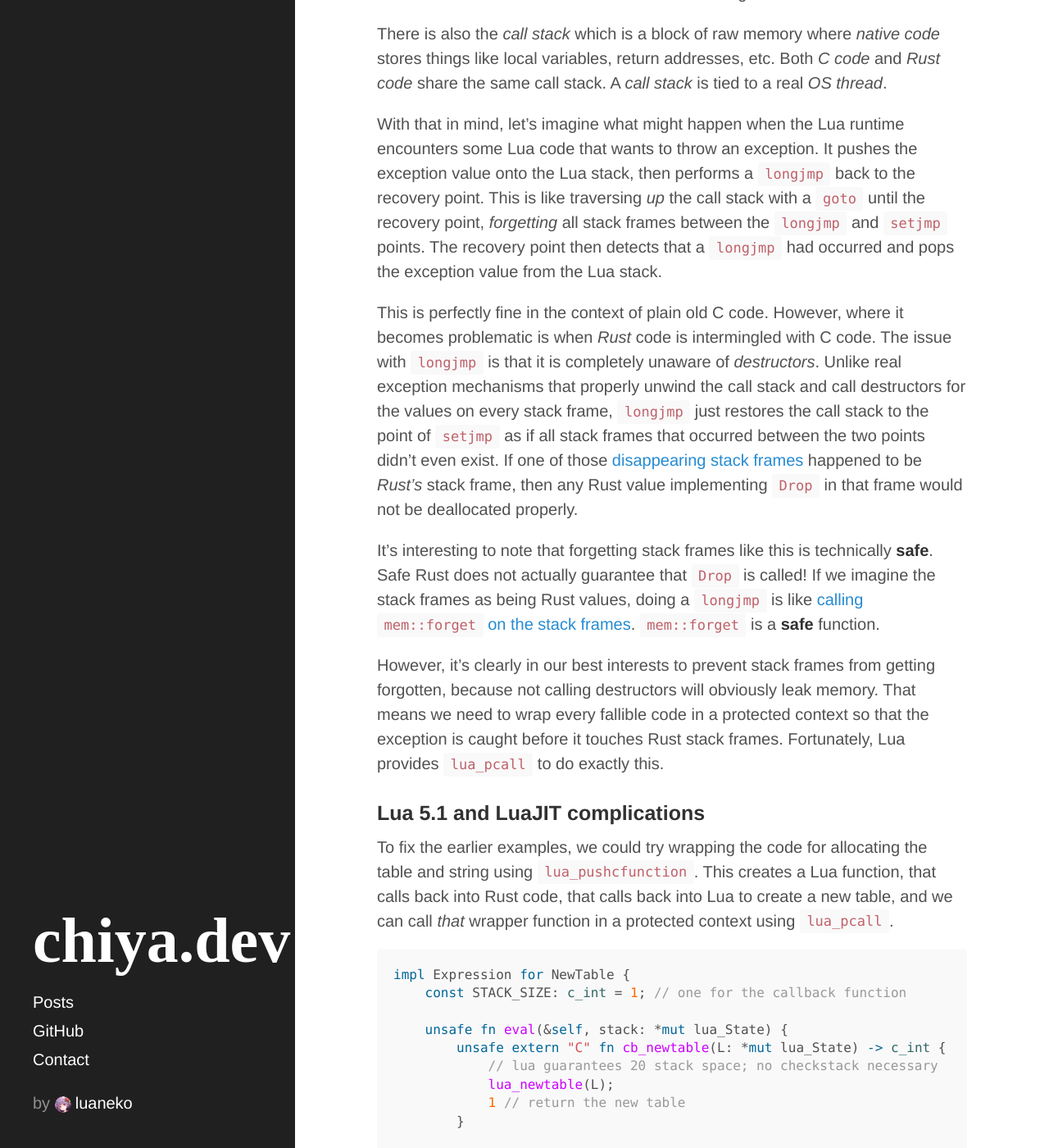
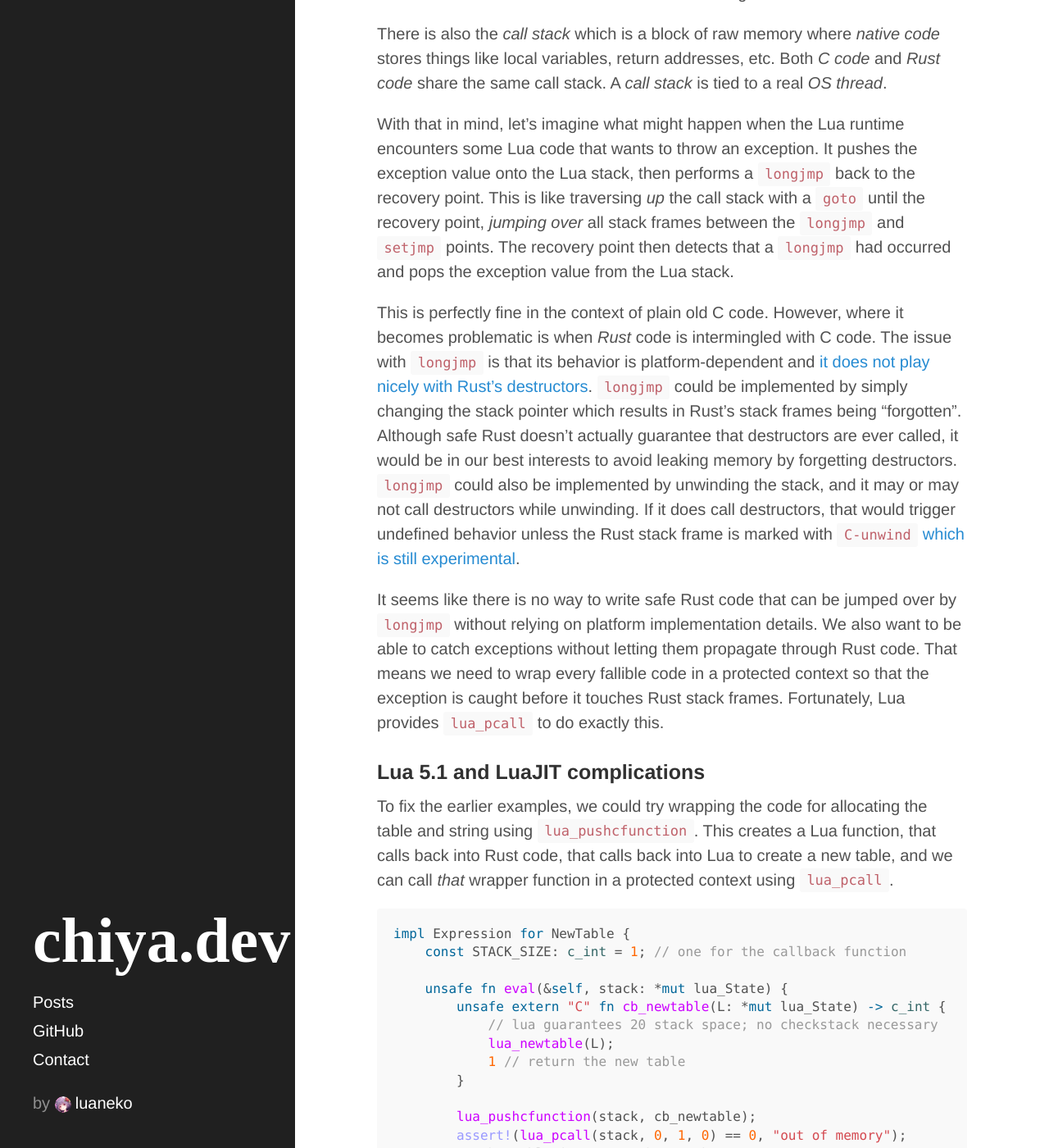
Before and after one commit to chiyadev/chiya, a Jekyll site: the page built from _posts/2022-12-21-lua-rust-challenges.md, in a window 1280 px wide and 1400 px high, scrolled down 5143 px. Shown: the whole window at 82% size. Built offline with Jekyll 4.4.1, drawn with Linux system fonts in a browser that asks for light colours; some web fonts are replaced.

Commit message:
Update section on longjmp potentially unwinding

```diff
--- a/_posts/2022-12-21-lua-rust-challenges.md
+++ b/_posts/2022-12-21-lua-rust-challenges.md
@@ -180,20 +180,19 @@
 
 With that in mind, let's imagine what might happen when the Lua runtime encounters some Lua code that wants to throw an exception.
 It pushes the exception value onto the Lua stack, then performs a `longjmp` back to the recovery point.
-This is like traversing _up_ the call stack with a `goto` until the recovery point, _forgetting_ all stack frames between the `longjmp` and `setjmp` points.
+This is like traversing _up_ the call stack with a `goto` until the recovery point, _jumping over_ all stack frames between the `longjmp` and `setjmp` points.
 The recovery point then detects that a `longjmp` had occurred and pops the exception value from the Lua stack.
 
 This is perfectly fine in the context of plain old C code.
 However, where it becomes problematic is when _Rust_ code is intermingled with C code.
-The issue with `longjmp` is that it is completely unaware of _destructors_.
-Unlike real exception mechanisms that properly unwind the call stack and call destructors for the values on every stack frame, `longjmp` just restores the call stack to the point of `setjmp` as if all stack frames that occurred between the two points didn't even exist.
-If one of those [disappearing stack frames][12] happened to be _Rust's_ stack frame, then any Rust value implementing `Drop` in that frame would not be deallocated properly.
+The issue with `longjmp` is that its behavior is platform-dependent and [it does not play nicely with Rust's destructors][6].
+`longjmp` could be implemented by simply changing the stack pointer which results in Rust's stack frames being "forgotten".
+Although safe Rust doesn't actually guarantee that destructors are ever called, it would be in our best interests to avoid leaking memory by forgetting destructors.
+`longjmp` could also be implemented by unwinding the stack, and it may or may not call destructors while unwinding.
+If it does call destructors, that would trigger undefined behavior unless the Rust stack frame is marked with [`C-unwind` which is still experimental][13].
 
-It's interesting to note that forgetting stack frames like this is technically **safe**.
-Safe Rust does not actually guarantee that `Drop` is called!
-If we imagine the stack frames as being Rust values, doing a `longjmp` is like [calling `mem::forget` on the stack frames][6]. `mem::forget` is a **safe** function.
-
-However, it's clearly in our best interests to prevent stack frames from getting forgotten, because not calling destructors will obviously leak memory.
+It seems like there is no way to write safe Rust code that can be jumped over by `longjmp` without relying on platform implementation details.
+We also want to be able to catch exceptions without letting them propagate through Rust code.
 That means we need to wrap every fallible code in a protected context so that the exception is caught before it touches Rust stack frames.
 Fortunately, Lua provides `lua_pcall` to do exactly this.
 
```
Also changed, not shown: other parts of _posts/2022-12-21-lua-rust-challenges.md (+1 -0 lines).
